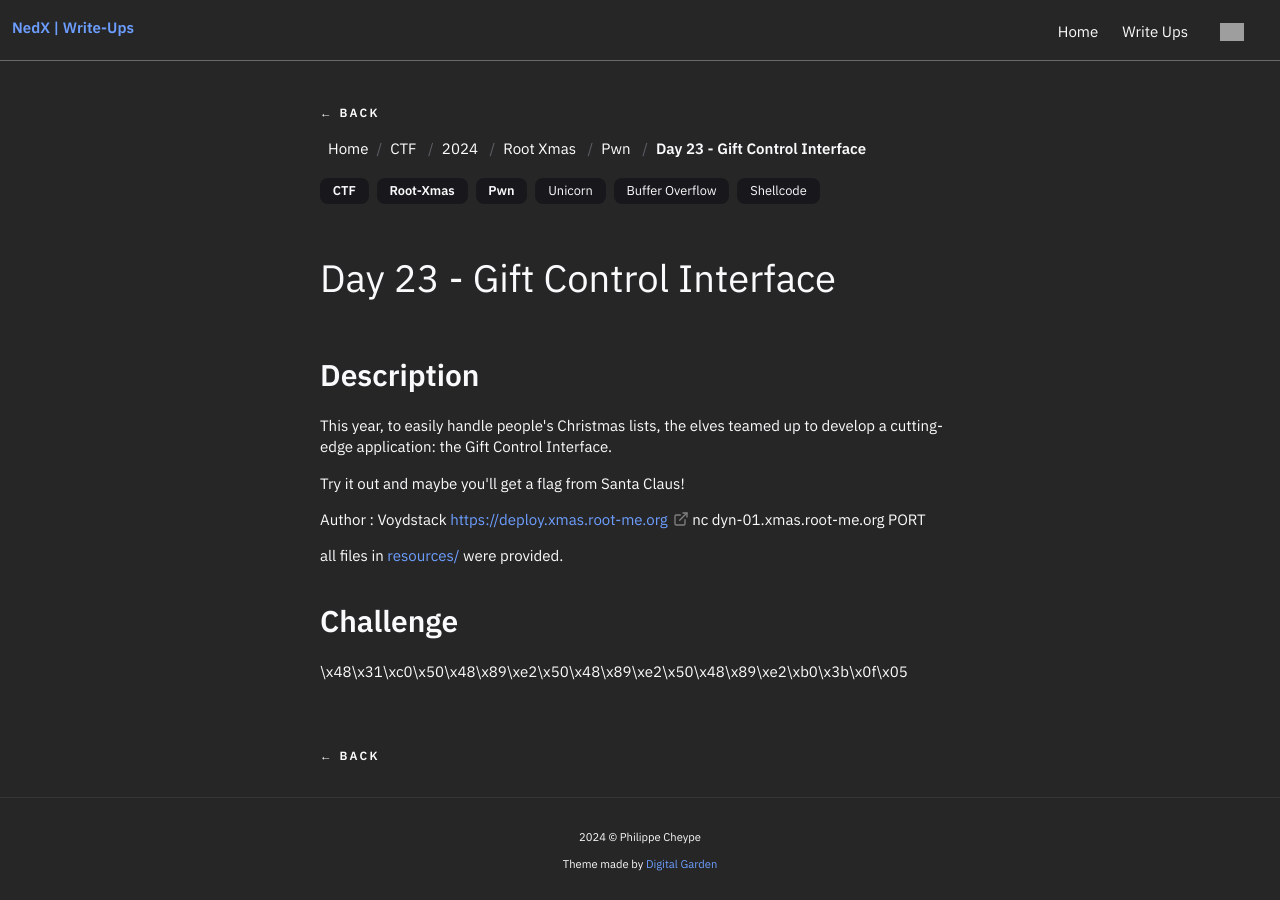
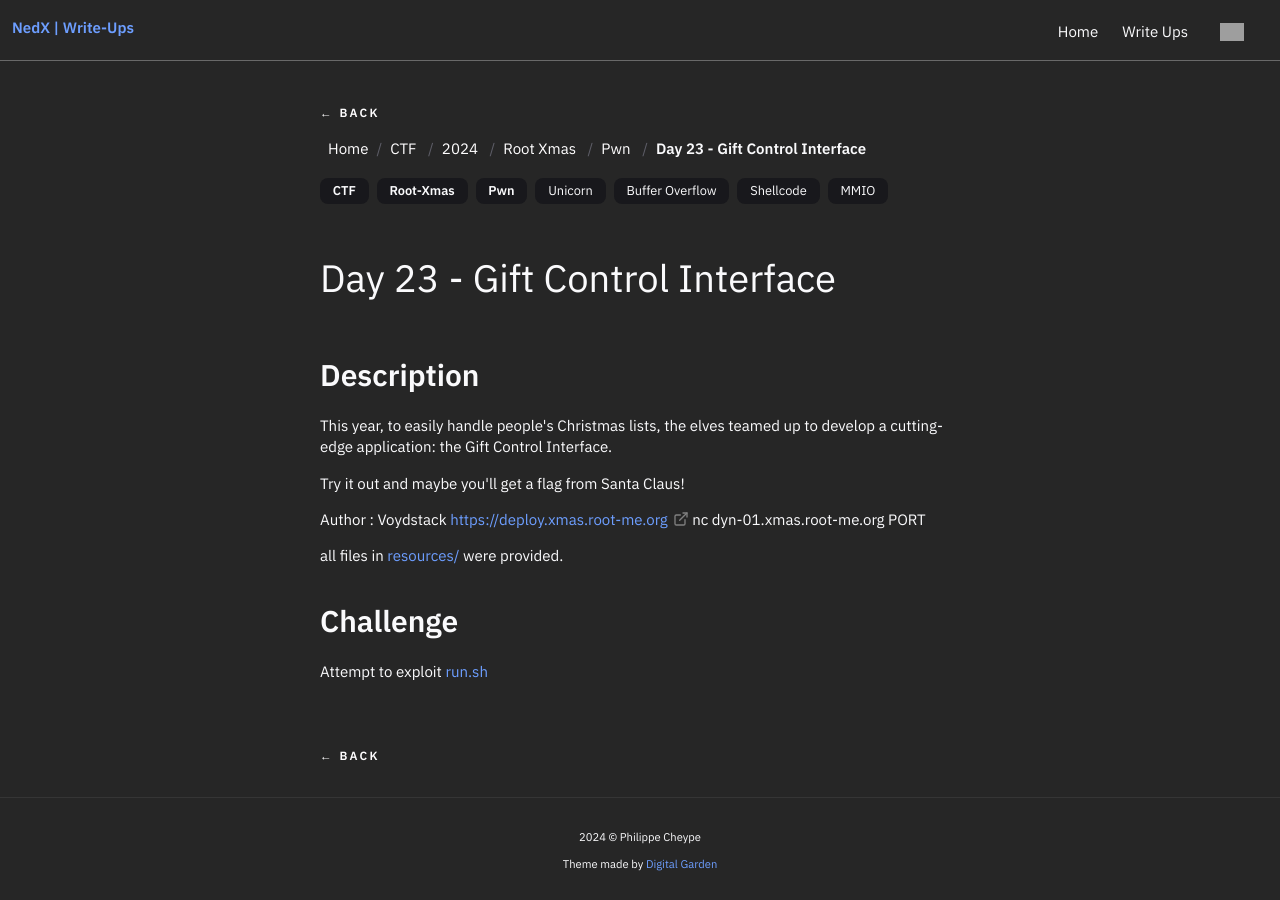
Before and after one commit to phil-chp/write-ups, a Jekyll site: the page built from _challs/CTF/2024/Root-Xmas/Pwn/23_Gift_Control_Interface/index.md, in a window 1280 px wide. Built offline with Jekyll 4.4.1, drawn with Linux system fonts in a browser that asks for light colours; grey boxes are pictures that could not be loaded.

```diff
--- a/_challs/CTF/2024/Root-Xmas/Pwn/23_Gift_Control_Interface/index.md
+++ b/_challs/CTF/2024/Root-Xmas/Pwn/23_Gift_Control_Interface/index.md
@@ -4,7 +4,7 @@
 title: Day 23 - Gift Control Interface
 date: 2024-12-23
 ctf: Root-Xmas
-tags: [Unicorn, Buffer Overflow, Shellcode]
+tags: [Unicorn, Buffer Overflow, Shellcode, MMIO]
 category: [Pwn]
 ---
 # Day 23 - Gift Control Interface
@@ -25,4 +25,4 @@
 
 ## Challenge
 
-\x48\x31\xc0\x50\x48\x89\xe2\x50\x48\x89\xe2\x50\x48\x89\xe2\xb0\x3b\x0f\x05
+Attempt to exploit [run.sh](./run.sh)
```
Also changed, not shown: 1 other file.
